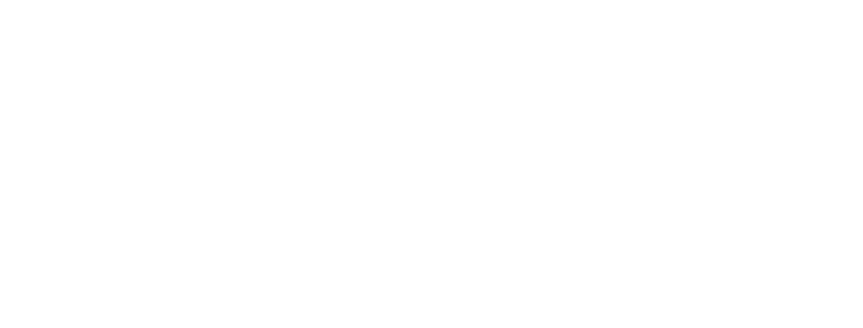
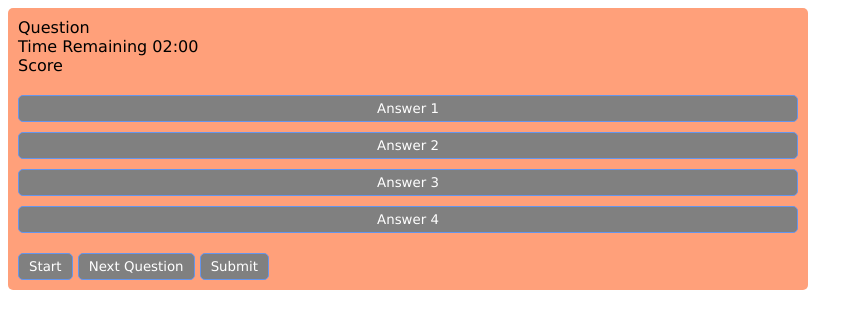
Before and after one commit to winterkanda/Homework-3-code-quiz, a plain HTML site: page index.html in a window 1280 px wide. Shown: the whole page, without its empty margins (0-863 px from the left). Drawn offline with Linux system fonts and the light colour scheme; files that its build step writes are made by us from their sources.

Commit message:
added css styles for containers and buttons

```diff
--- a/index.html
+++ b/index.html
@@ -8,3 +8,26 @@
 </head>
 
 <body>
+    <div class= "container">
+        <div id="questionsCon" class="hide">
+            <div id="question">Question</div>
+            <div>Time Remaining <span id="time">02:00</span></div>
+            <div>Score<span id='score'></span></div>
+            <div id="answer-buttons" class="btn-grid">
+                <button class='btn'>Answer 1</button>
+                <button class='btn'>Answer 2</button>
+                <button class='btn'>Answer 3</button>
+                <button class='btn'>Answer 4</button>
+            </div>
+        </div>
+
+
+        <div id="choices">
+            <button id="start-btn" class="start-btn btn">Start</button>
+            <button id="next-btn" class="next-btn btn hide">Next Question</button>
+            <button id="submit-btn" class="submit-btn btn hide">Submit</button>
+        </div>
+    </div>
+</body>
+
+<script src="Homework-4-code-quiz/script.js"
--- a/style.css
+++ b/style.css
@@ -0,0 +1,40 @@
+*, *::before, *::after {
+    box-sizing: border-box;
+    font-family:Verdana, Geneva, Tahoma, sans-serif;
+}
+
+.body {
+    padding: 0;
+    margin: 0;
+    display: flex;
+    justify-content: center;
+    height: 100vh;
+    width: 100 vw;
+    align-items: center;
+}
+
+.container {
+    background-color: lightsalmon;
+    border-radius: 5px;
+    padding: 10px;
+    width: 800px;
+    max-width: 80%;
+}
+
+.btn-grid {
+    display: grid;
+    margin: 20px 0;
+    gap: 10px;
+}
+
+.btn {
+    border: 1px solid cornflowerblue;
+    background-color: grey;
+    border-radius: 5px;
+    padding: 5px 10px;
+    color: white;
+}
+
+.btn:hover {
+    border-color: black;
+}
```
Also changed, not shown: .Homework-4-code-quiz/style.css (deleted), script.js (deleted).
